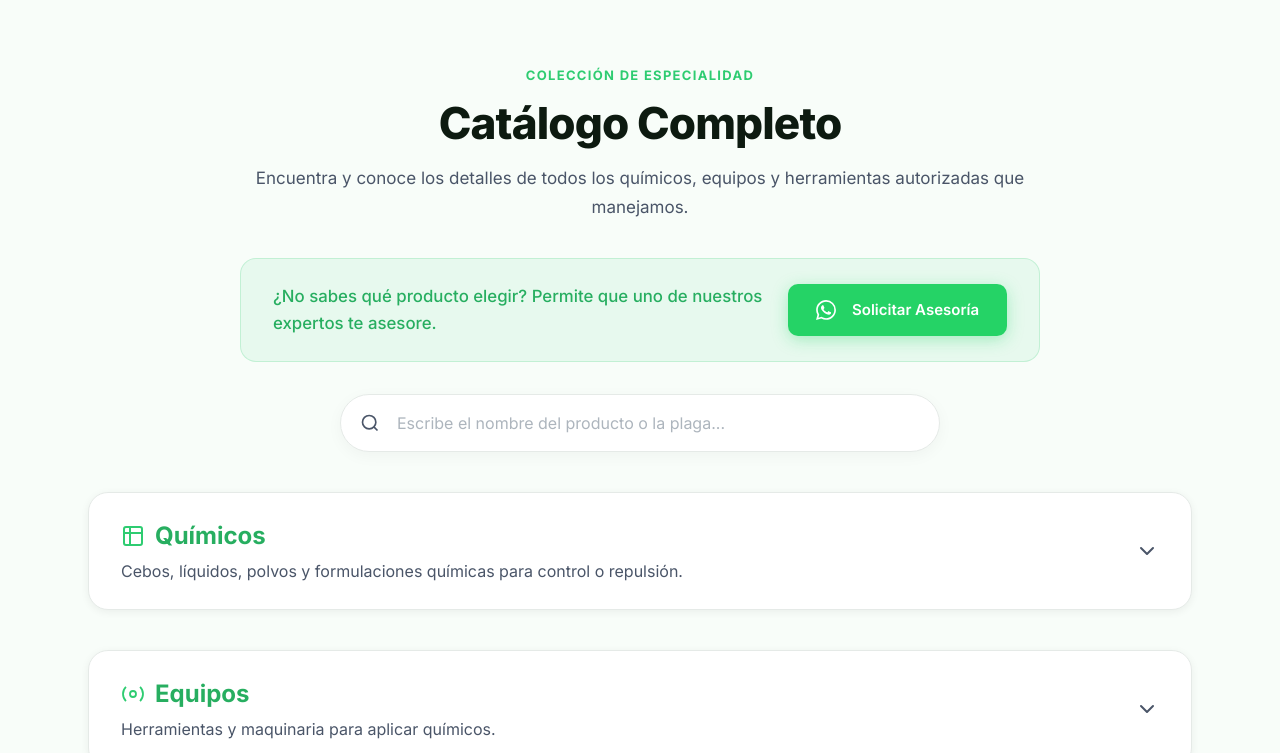
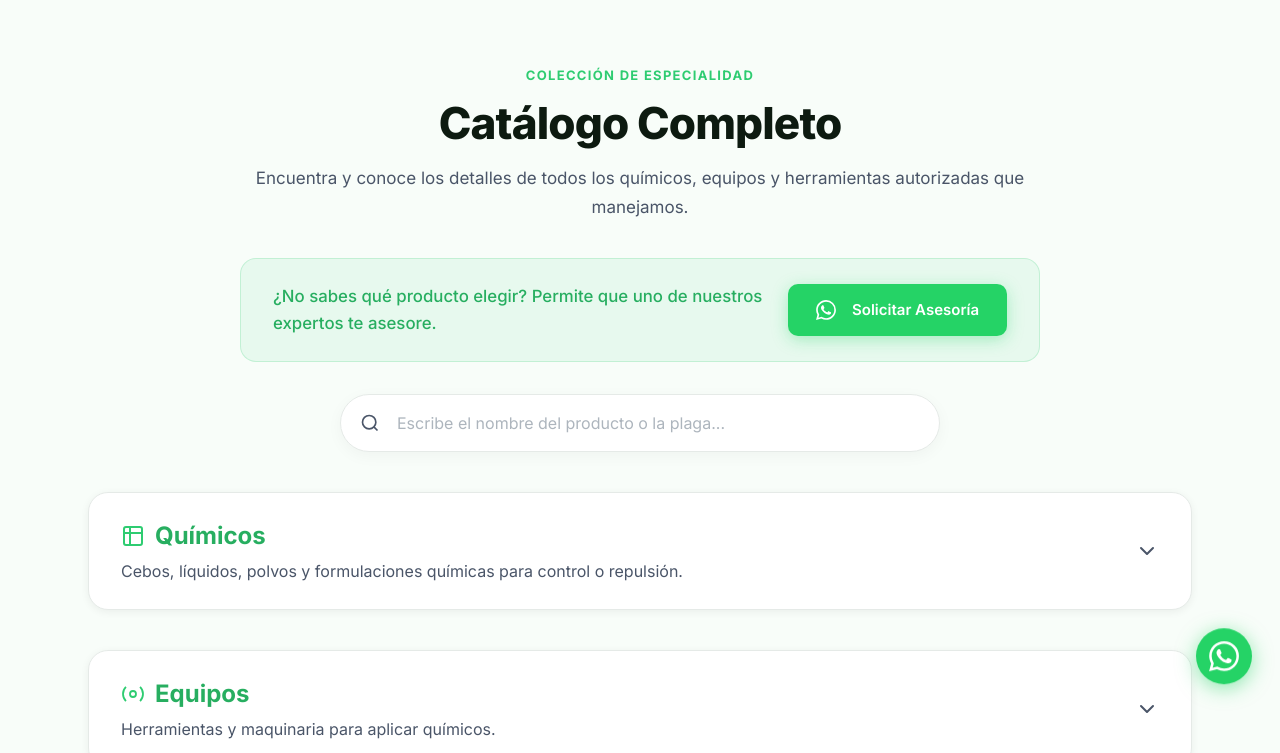
Before and after one commit to Yaslie/Verdeo, a plain HTML site: page catalogo.html in a window 1280 px wide. Shown: the part 85-838 px from the top of the page. Drawn offline with Linux system fonts and the light colour scheme.

Commit message:
Boton dlotante de whatsapp agregado

```diff
--- a/catalogo.html
+++ b/catalogo.html
@@ -115,6 +115,17 @@
     <script src="main.js"></script>
     <script src="data.js"></script>
     <script src="catalogo.js"></script>
+
+    <!-- ===== WHATSAPP FLOTANTE ===== -->
+    <a href="https://wa.me/522216670302?text=%C2%A1Hola!%20Deseo%20m%C3%A1s%20informaci%C3%B3n"
+      class="whatsapp-fab"
+      target="_blank"
+      rel="noopener noreferrer"
+      aria-label="Enviar WhatsApp">
+      <svg viewBox="0 0 24 24" fill="currentColor" aria-hidden="true">
+        <path d="M17.472 14.382c-.297-.149-1.758-.867-2.03-.967-.273-.099-.471-.148-.67.15-.197.297-.767.966-.94 1.164-.173.199-.347.223-.644.075-.297-.15-1.255-.463-2.39-1.475-.883-.788-1.48-1.761-1.653-2.059-.173-.297-.018-.458.13-.606.134-.133.298-.347.446-.52.149-.174.198-.298.298-.497.099-.198.05-.371-.025-.52-.075-.149-.669-1.612-.916-2.207-.242-.579-.487-.5-.669-.51-.173-.008-.371-.01-.57-.01-.198 0-.52.074-.792.372-.272.297-1.04 1.016-1.04 2.479 0 1.462 1.065 2.875 1.213 3.074.149.198 2.096 3.2 5.077 4.487.709.306 1.262.489 1.694.625.712.227 1.36.195 1.871.118.571-.085 1.758-.719 2.006-1.413.248-.694.248-1.289.173-1.413-.074-.124-.272-.198-.57-.347m-5.421 7.403h-.004a9.87 9.87 0 0 1-5.031-1.378l-.361-.214-3.741.982.998-3.648-.235-.374a9.86 9.86 0 0 1-1.51-5.26c.001-5.45 4.436-9.884 9.888-9.884 2.64 0 5.122 1.03 6.988 2.898a9.825 9.825 0 0 1 2.893 6.994c-.003 5.45-4.437 9.884-9.885 9.884m8.413-18.297A11.815 11.815 0 0 0 12.05 0C5.495 0 .16 5.335.157 11.892c0 2.096.547 4.142 1.588 5.945L.057 24l6.305-1.654a11.882 11.882 0 0 0 5.683 1.448h.005c6.554 0 11.89-5.335 11.893-11.893a11.821 11.821 0 0 0-3.48-8.413z"/>
+      </svg>
+    </a>
 </body>
 
 </html>
--- a/style.css
+++ b/style.css
@@ -1687,3 +1687,38 @@ svg {
   border-color: var(--green-primary);
   box-shadow: 0 4px 20px rgba(46, 204, 113, 0.15);
 }
+
+/* ── WhatsApp Floating Button ─────────────────── */
+.whatsapp-fab {
+  position: fixed;
+  bottom: 28px;
+  right: 28px;
+  z-index: 9999;
+  width: 56px;
+  height: 56px;
+  border-radius: 50%;
+  background: #25D366;
+  color: #fff;
+  display: flex;
+  align-items: center;
+  justify-content: center;
+  box-shadow: 0 4px 20px rgba(37, 211, 102, 0.5);
+  transition: transform 0.25s ease, box-shadow 0.25s ease;
+  animation: wa-bounce 2.5s ease-in-out infinite;
+}
+
+.whatsapp-fab svg {
+  width: 30px;
+  height: 30px;
+}
+
+.whatsapp-fab:hover {
+  transform: scale(1.12);
+  box-shadow: 0 8px 28px rgba(37, 211, 102, 0.65);
+  animation: none;
+}
+
+@keyframes wa-bounce {
+  0%, 100% { transform: translateY(0); }
+  50%       { transform: translateY(-6px); }
+}
```
Also changed, not shown: historia.html (+11 -0 lines), index.html (+11 -0 lines).
